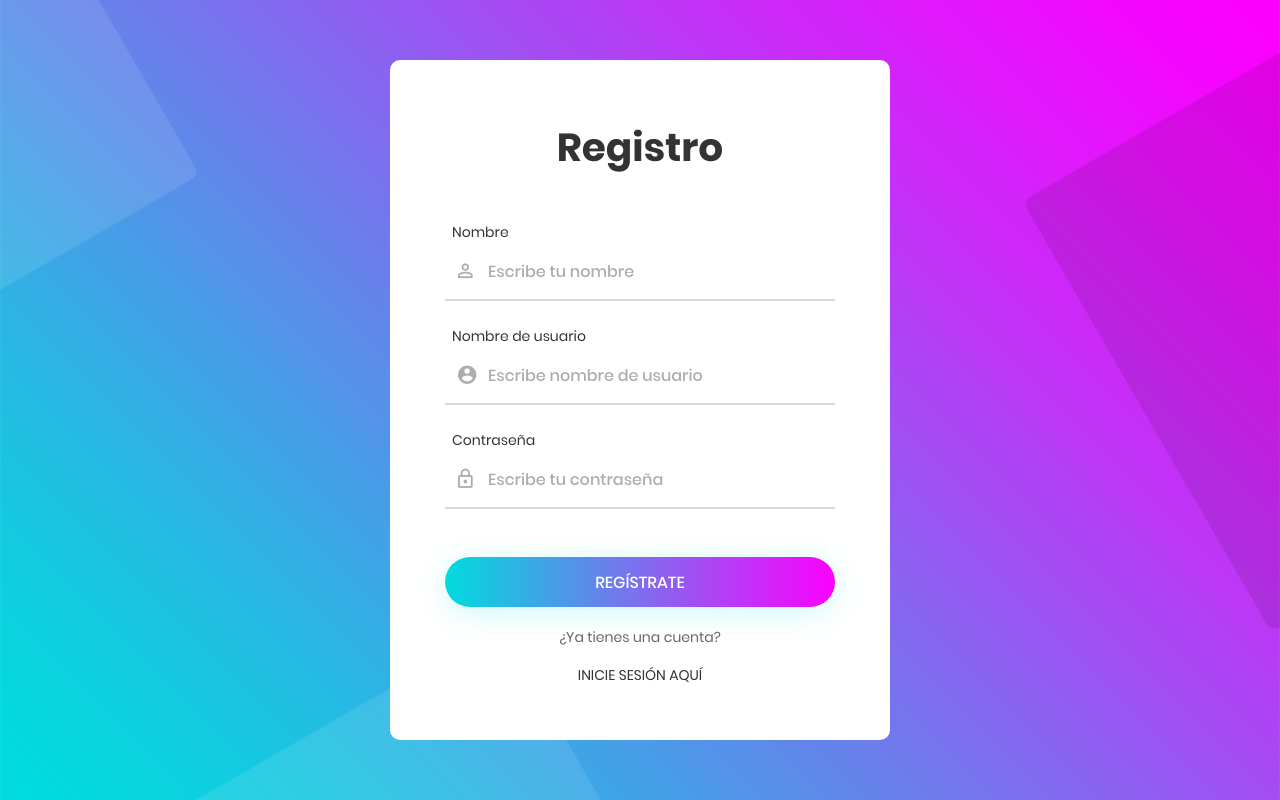
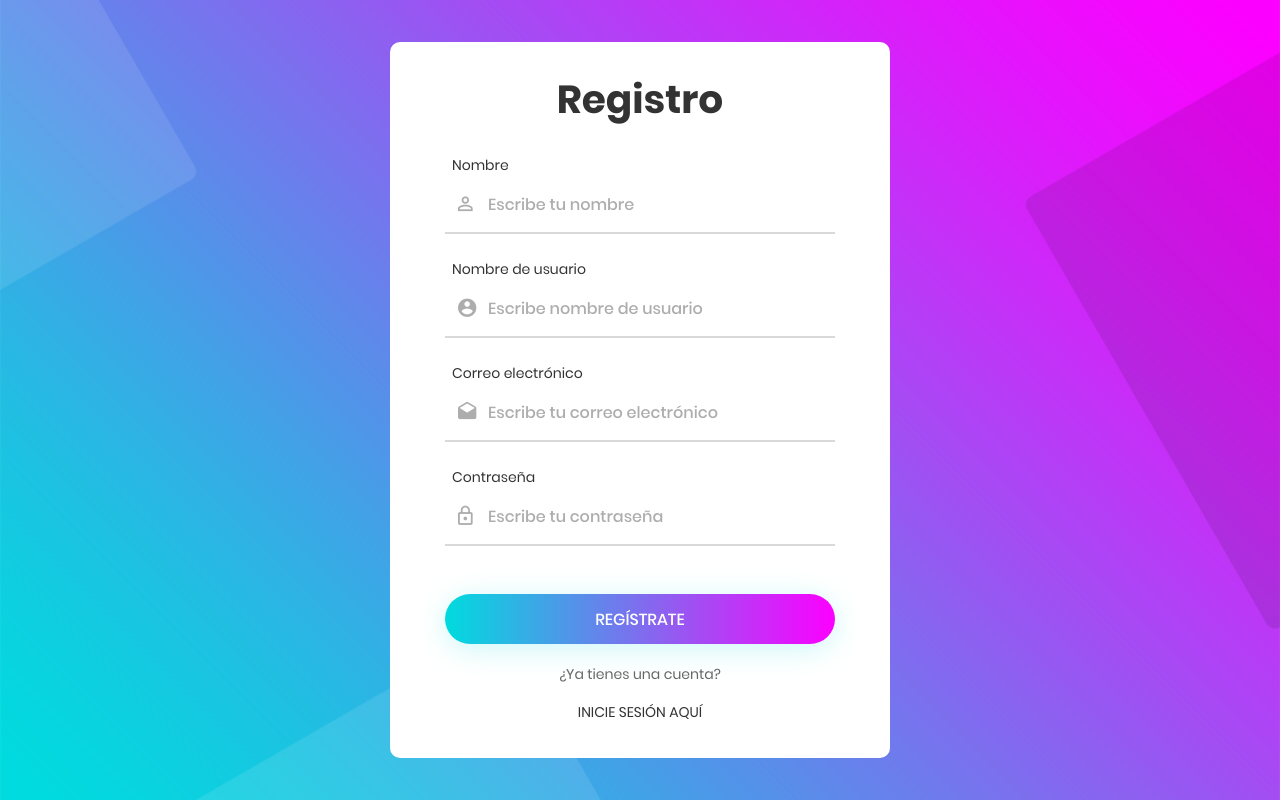
Before and after one commit to fxgonzalez5/security_project, a Django app: page /register/ in a window 1280 px wide. Run offline with Django 5.2, Linux system fonts and the light colour scheme; some libraries are stand-ins or nearby versions.

Commit message:
Control de sesión activa y almacenamiento de correo electrónico

```diff
--- a/access/forms.py
+++ b/access/forms.py
@@ -7,7 +7,7 @@ class RegistroForm(forms.ModelForm):
 
     class Meta:
         model = User
-        fields = ['name', 'username', 'password']  # Incluye otros campos que necesites
+        fields = ['name', 'email', 'username', 'password']  # Incluye otros campos que necesites
 
     def save(self, commit=True):
         # Guardar la contraseña encriptada
--- a/access/models.py
+++ b/access/models.py
@@ -6,7 +6,7 @@ from django.db import models
 class User(AbstractUser):
     name = models.CharField(max_length=45)
     password = models.CharField(max_length=45)
-    status = models.BooleanField(default=True)
+    status = models.BooleanField(default=False)
     roles = models.ManyToManyField('Role', through='UserRole')
 
     def __str__(self):
--- a/access/templates/resgister.html
+++ b/access/templates/resgister.html
@@ -15,11 +15,11 @@
 
 <div class="limiter">
     <div class="container-login100" style="background-image: url('{% static 'images/bg-01.jpg' %}');">
-        <div class="wrap-login100 p-l-55 p-r-55 p-t-65 p-b-54">
+        <div class="wrap-login100 p-l-55 p-r-55 p-t-35 p-b-35">
             <!-- Formulario de Django -->
             <form method="POST" class="login100-form validate-form">
                 {% csrf_token %}
-                <span class="login100-form-title p-b-49">
+                <span class="login100-form-title p-b-30">
                         Registro
                     </span>
 
@@ -35,6 +35,13 @@
                     <span class="label-input100">Nombre de usuario</span>
                     <input class="input100" type="text" name="username" placeholder="Escribe nombre de usuario">
                     <span class="focus-input100" data-symbol="&#xf205;"></span>
+                </div>
+
+                <!-- Campo de correo electrónico -->
+                <div class="wrap-input100 validate-input m-b-23" data-validate="Email is required">
+                    <span class="label-input100">Correo electrónico</span>
+                    <input class="input100" type="text" name="email" placeholder="Escribe tu correo electrónico">
+                    <span class="focus-input100" data-symbol="&#xf159;"></span>
                 </div>
 
                 <!-- Campo de contraseña -->
--- a/access/views.py
+++ b/access/views.py
@@ -11,6 +11,8 @@ def registro(request):
         form = RegistroForm(request.POST)
         if form.is_valid():
             user = form.save()
+            user.status = True
+            user.save()
             login(request, user)  # Inicia sesión automáticamente después del registro
             return redirect('dashboard')
     else:
@@ -31,8 +33,13 @@ def iniciar_sesion(request):
             password = form.cleaned_data['password']
             user = authenticate(request, username=username, password=password)
             if user is not None:
-                login(request, user)
-                return redirect('dashboard')
+                if not user.status:
+                    user.status = True
+                    user.save()
+                    login(request, user)
+                    return redirect('dashboard')
+                else:
+                    form.add_error(None, "El usuario ya tiene una sesión activa.")
             else:
                 form.add_error(None, "Usuario o contraseña incorrectos")
     else:
@@ -41,6 +48,9 @@ def iniciar_sesion(request):
 
 
 def cerrar_sesion(request):
+    if request.user.is_authenticated:
+        request.user.status = False
+        request.user.save()
     logout(request)
     return redirect('login')
 
```
Also changed, not shown: access/templates/login.html (+6 -1 lines), db.sqlite3.
